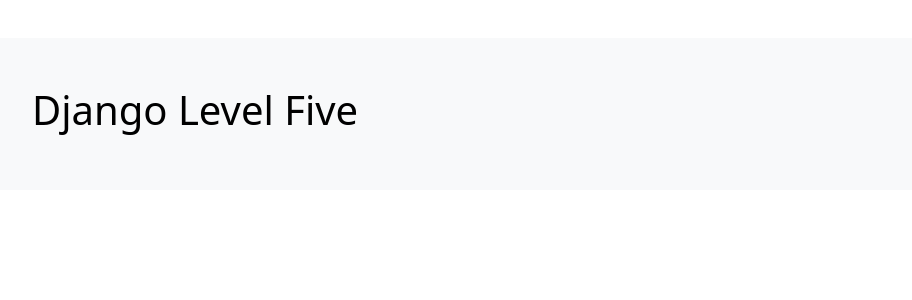
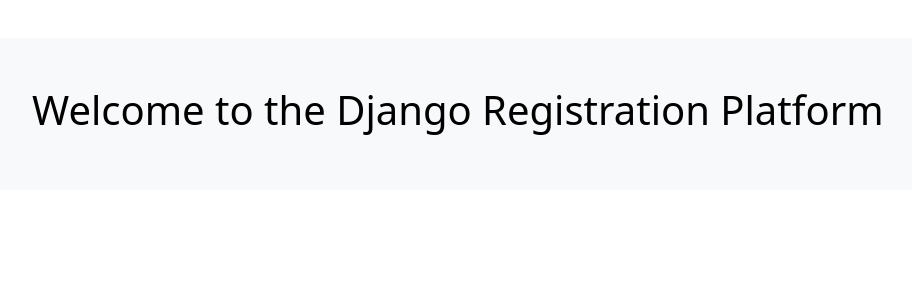
Before and after one commit to tobikasaba/Login-Template, a Django app: page / in a window 1280 px wide. Shown: the part 56-356 px from the top of the page, without its empty margins (98-1010 px from the left). Run offline with Django 5.2, Linux system fonts and the light colour scheme.

Commit message:
changed the message on the home page

```diff
--- a/learning_users/templates/basic_app/index.html
+++ b/learning_users/templates/basic_app/index.html
@@ -2,6 +2,6 @@
 {% extends 'basic_app/base.html' %}
 {% block body_block %}
     <div class="mt-4 p-5 bg-light text-black rounded">
-        <h1>Django Level Five</h1>
+        <h1>Welcome to the Django Registration Platform</h1>
     </div>
 {% endblock %}
```
